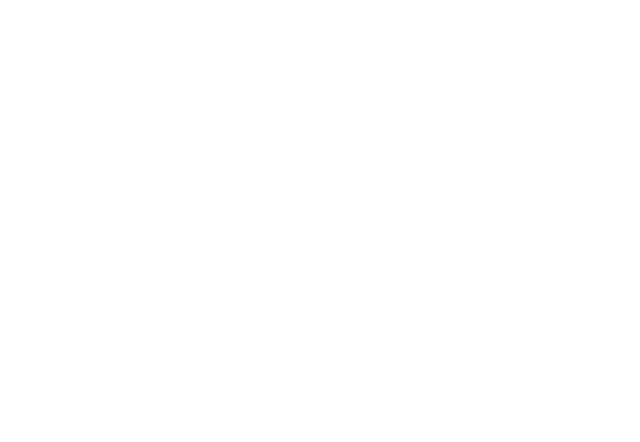
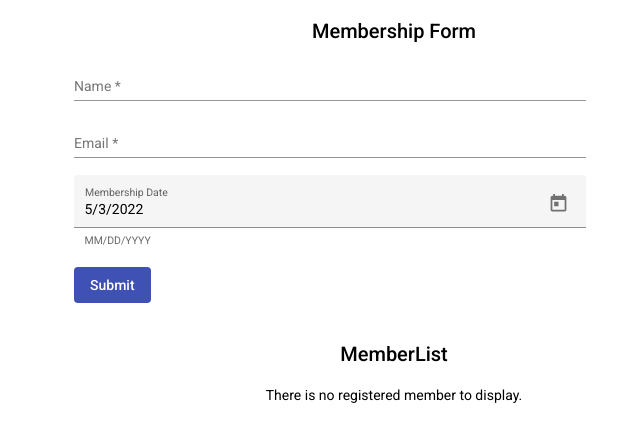
Before and after one commit to mtm-hninwaiwaiaung/angular-app, an Angular app: page /member/register in a window 1280 px wide. Before the commit this address led to /. Shown: the top 442 px of the page, without its empty margins (246-886 px from the left). Built offline with nearby package versions, Linux system fonts and the light colour scheme.

Commit message:
#day11 (commit for adding assignment for day 11).

```diff
--- a/src/app/angular-materail.module.ts
+++ b/src/app/angular-materail.module.ts
@@ -6,6 +6,8 @@
 import { MatRadioModule } from '@angular/material/radio';
 import { MatButtonModule } from '@angular/material/button';
 import { MatSnackBarModule } from '@angular/material/snack-bar';
+import { MatDatepickerModule } from '@angular/material/datepicker';
+import { MatNativeDateModule } from '@angular/material/core';
 
 @NgModule({
   declarations: [],
@@ -16,7 +18,9 @@
     MatSelectModule,
     MatRadioModule,
     MatButtonModule,
-    MatSnackBarModule
+    MatSnackBarModule,
+    MatDatepickerModule,
+    MatNativeDateModule
   ]
 })
 export class AngularMaterailModule { }
--- a/src/app/app-routing.module.ts
+++ b/src/app/app-routing.module.ts
@@ -4,11 +4,13 @@
 // pages
 import { TemplateFormExampleComponent } from './pages/template-form-example/template-form-example.component';
 import { ReactiveFormExampleComponent } from './pages/reactive-form-example/reactive-form-example.component';
+import { AssignmentDay11Component } from './pages/assignment-day11/assignment-day11.component';
 
 const routes: Routes = [
   { path: '', component: TemplateFormExampleComponent },
   { path: 'template', component: TemplateFormExampleComponent },
-  { path: 'reactive', component: ReactiveFormExampleComponent }
+  { path: 'reactive', component: ReactiveFormExampleComponent },
+  { path: 'member/register', component: AssignmentDay11Component }
 ];
 
 @NgModule({
--- a/src/app/app.module.ts
+++ b/src/app/app.module.ts
@@ -11,12 +11,14 @@
 import { AppComponent } from './app.component';
 import { TemplateFormExampleComponent } from './pages/template-form-example/template-form-example.component';
 import { ReactiveFormExampleComponent } from './pages/reactive-form-example/reactive-form-example.component';
+import { AssignmentDay11Component } from './pages/assignment-day11/assignment-day11.component';
 
 @NgModule({
   declarations: [
     AppComponent,
     TemplateFormExampleComponent,
-    ReactiveFormExampleComponent
+    ReactiveFormExampleComponent,
+    AssignmentDay11Component
   ],
   imports: [
     BrowserModule,
--- a/src/app/interfaces/interface.ts
+++ b/src/app/interfaces/interface.ts
@@ -2,3 +2,9 @@
     id: string;
     value: string;
 }
+
+export interface Member {
+    name: string;
+    email: string;
+    membershipDate: Date
+}
--- /dev/null
+++ b/src/app/pages/assignment-day11/assignment-day11.component.html
@@ -0,0 +1,60 @@
+<div class="template-form-container">
+  <h2>Membership Form</h2>
+
+  <div class="member-form-container">
+    <form #membershipForm="ngForm" (ngSubmit)="onSubmit()" class="member-form">
+
+      <mat-form-field>
+        <input matInput placeholder="Name" [(ngModel)]="member.name" name="name" required>
+      </mat-form-field>
+
+      <mat-form-field>
+        <mat-label>Email</mat-label>
+        <input type="email" matInput placeholder="Email" [(ngModel)]="member.email" name="email" required>
+      </mat-form-field>
+
+      <mat-form-field appearance="fill">
+        <mat-label>Membership Date</mat-label>
+        <input matInput [matDatepicker]="picker" [(ngModel)]="member.membershipDate" name="membershipDate">
+        <mat-hint>MM/DD/YYYY</mat-hint>
+        <mat-datepicker-toggle matSuffix [for]="picker"></mat-datepicker-toggle>
+        <mat-datepicker #picker></mat-datepicker>
+      </mat-form-field>
+
+      <div class="submit-button">
+        <button mat-flat-button color="primary" type="submit">Submit</button>
+      </div>
+    </form>
+  </div>
+
+  <div class="member-list-container">
+    <h2>MemberList</h2>
+    <div class="no-member" *ngIf="allMemberList.length <= 0">There is no registered member to display.</div>
+
+    <div class="member-table-container" *ngIf="allMemberList.length > 0">
+      <table class="member-table">
+        <thead>
+          <tr>
+            <th>#ID</th>
+            <th>Name</th>
+            <th>Email</th>
+            <th>Date</th>
+            <th>Action</th>
+          </tr>
+        </thead>
+        <tbody>
+          <tr *ngFor="let eachMember of allMemberList; let i=index">
+            <th class="fixed-width">{{ i+1 }}</th>
+            <td>{{ eachMember.name }}</td>
+            <td>{{ eachMember.email }}</td>
+            <td class="fixed-width">{{ eachMember.membershipDate | date: 'dd/MM/yyyy'}}</td>
+            <th class="fixed-width">
+              <button mat-raised-button color="warn" (click)="deleteCurrentUser(i)">Delete</button>
+            </th>
+          </tr>
+        </tbody>
+      </table>
+    </div>
+  </div>
+
+</div>
--- /dev/null
+++ b/src/app/pages/assignment-day11/assignment-day11.component.scss
@@ -0,0 +1,49 @@
+.template-form-container {
+  width: 100%;
+  display: inline-block;
+
+  h2 {
+    text-align: center;
+    margin: 15px 0px;
+  }
+
+  .member-form-container {
+    width: 50%;
+    margin: 0 auto;
+
+    .member-form {
+      width: 80%;
+      display: inline-flex;
+      flex-direction: column;
+
+      .submit-button {
+        margin: 20px 0px;
+      }
+    }
+  }
+
+  .member-list-container {
+    .no-member {
+      text-align: center;
+    }
+  }
+}
+
+.member-table-container {
+  .member-table {
+    width: 75%;
+    margin: 0 auto;
+    border: 1px solid black;
+    border-collapse: collapse;
+
+    td,
+    th {
+      border: 1px solid black;
+      padding: 5px 10px;
+    }
+
+    .fixed-width {
+      width: 120px;
+    }
+  }
+}
--- /dev/null
+++ b/src/app/pages/assignment-day11/assignment-day11.component.ts
@@ -0,0 +1,39 @@
+import { Component, OnInit, ViewChild } from '@angular/core';
+import { NgForm } from '@angular/forms';
+
+import { Member } from '../../interfaces/interface';
+
+@Component({
+  selector: 'app-assignment-day11',
+  templateUrl: './assignment-day11.component.html',
+  styleUrls: ['./assignment-day11.component.scss']
+})
+export class AssignmentDay11Component implements OnInit {
+
+  @ViewChild('membershipForm') memberForm!: NgForm;
+  member: Member = {
+    name: '',
+    email: '',
+    membershipDate: new Date()
+  };
+  allMemberList: any = [];
+
+  constructor() { }
+
+  ngOnInit(): void {
+  }
+
+  onSubmit() {
+    if (this.memberForm.valid) {
+      this.allMemberList.push(this.memberForm.value);
+      this.memberForm.resetForm();
+      this.member.membershipDate = new Date();
+    }
+  }
+
+  deleteCurrentUser(index: number) {
+    if (index > -1) {
+      this.allMemberList.splice(index, 1); // 2nd parameter means remove one item only
+    }
+  }
+}
```
Also changed, not shown: 1 other file (tests, documents, lock files or other folders).
